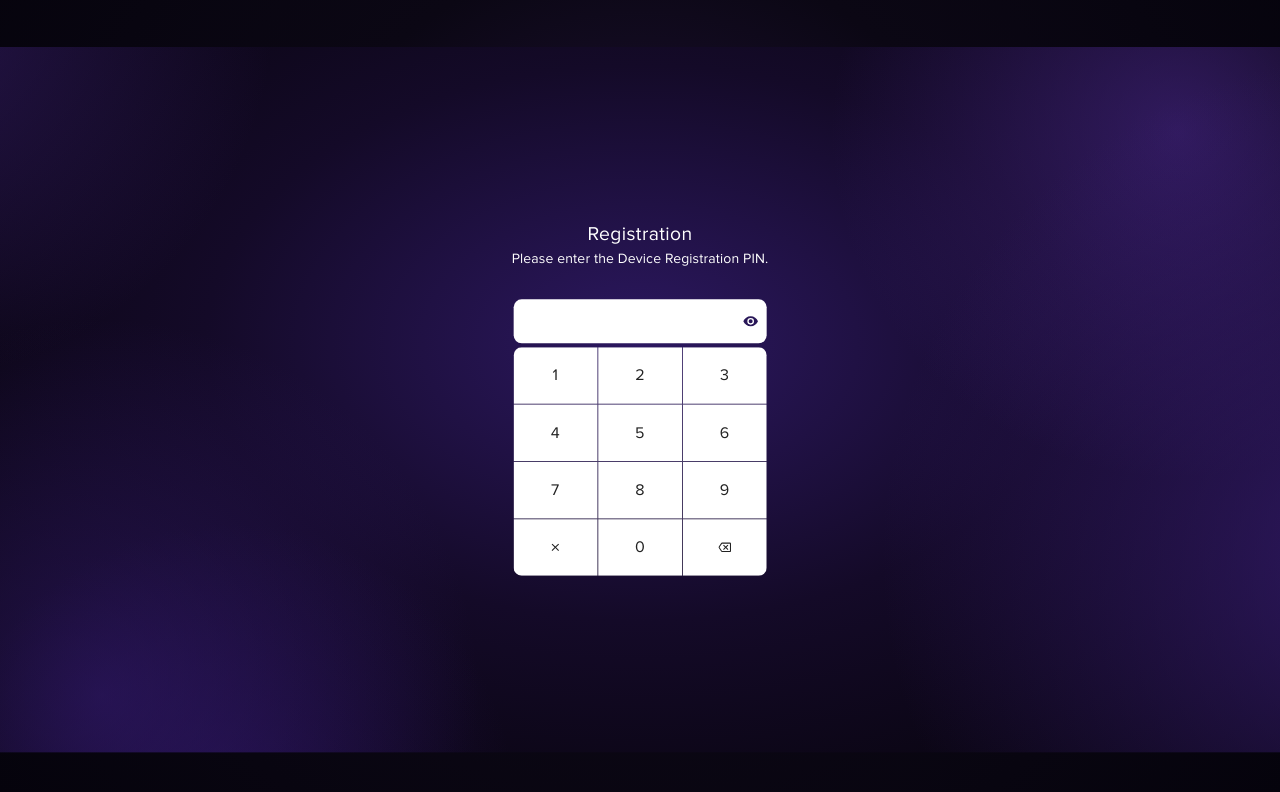
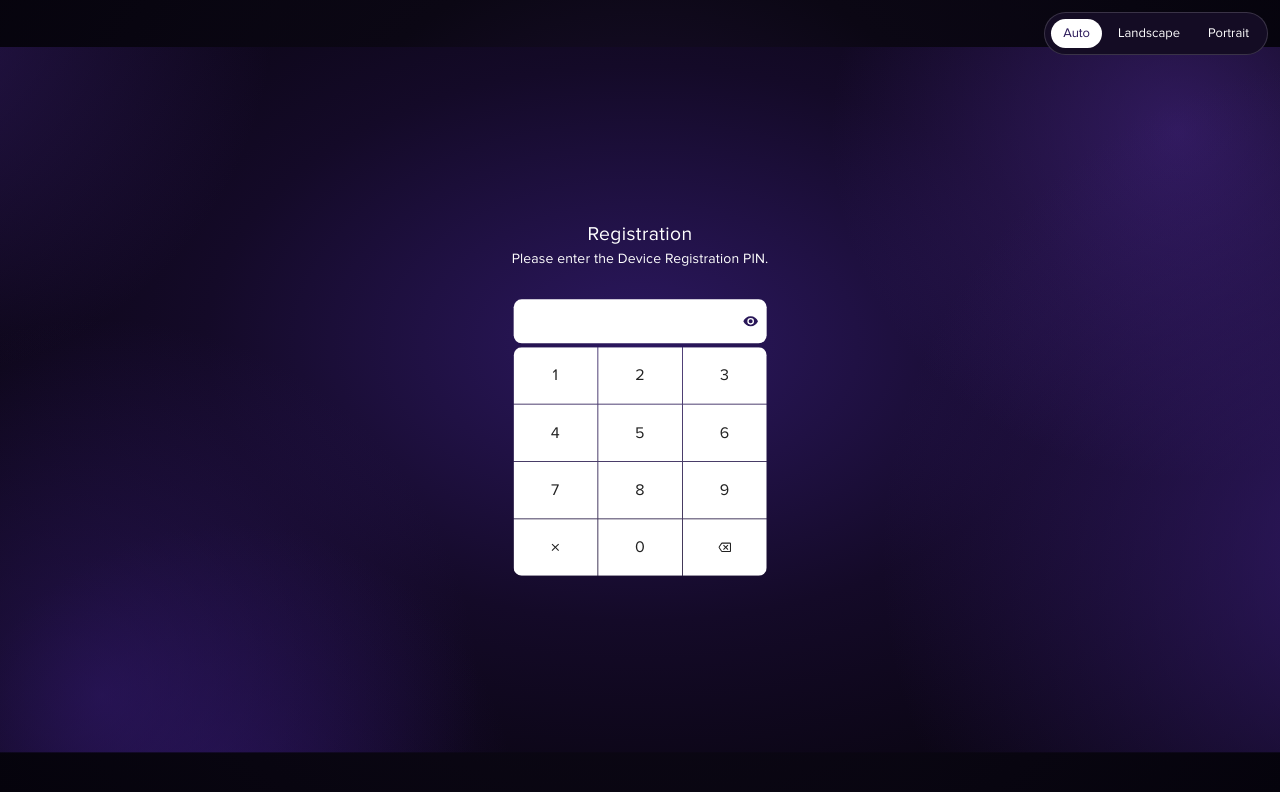
Before and after one commit to aclarence-uxdesign/dwb-redesign, a Next.js app: page / in a window 1280 px wide. Shown: the top 792 px of the page. Built offline with nearby package versions, Linux system fonts and the light colour scheme.

Commit message:
Restore Auto, Landscape, and Portrait preview switches.
The controls stay fixed over the screen so they do not move the board. Auto still follows the TV.

Co-authored-by: aclarence <aclarence@getwellnetwork.com>

```diff
--- a/app/globals.css
+++ b/app/globals.css
@@ -454,7 +454,8 @@ body {
 .pin-value,
 .draw-footer,
 .email-card,
-.email-note {
+.email-note,
+.preview-switch {
   font-family: "Proxima Nova", var(--font-proxima-fallback), sans-serif;
 }
 
@@ -938,6 +939,37 @@ body {
   cursor: not-allowed;
 }
 
+.preview-switch {
+  position: fixed;
+  z-index: 80;
+  top: 12px;
+  right: 12px;
+  display: flex;
+  align-items: center;
+  gap: 4px;
+  padding: 6px;
+  border-radius: 999px;
+  background: #140c24;
+  border: 1px solid rgba(255, 255, 255, 0.16);
+  color: white;
+  pointer-events: auto;
+}
+
+.preview-switch button {
+  border: 0;
+  background: transparent;
+  color: white;
+  border-radius: 999px;
+  padding: 8px 12px;
+  font-size: 13px;
+  line-height: 1;
+}
+
+.preview-switch button[data-active="true"] {
+  background: white;
+  color: #291758;
+}
+
 .email-note {
   min-height: 36px;
   margin: 18px 0 0;
--- a/components/room-app.tsx
+++ b/components/room-app.tsx
@@ -13,11 +13,14 @@ const STAGE = {
   portrait: { width: 2116, height: 3840 },
 } as const;
 
+type Mode = "auto" | Orientation;
+
 const TYPE_STEPS = [0.9, 1, 1.08, 1.16];
 const DIM_STEPS = [0, 0.18, 0.34, 0.5, 0.66];
 
 export function RoomApp() {
   const [registered, setRegistered] = useState(false);
+  const [mode, setMode] = useState<Mode>("auto");
   const [orientation, setOrientation] = useState<Orientation>("landscape");
   const [scale, setScale] = useState(1);
   const [frame, setFrame] = useState({ width: 0, height: 0, top: 0, left: 0 });
@@ -37,12 +40,13 @@ export function RoomApp() {
       const viewport = window.visualViewport;
       const viewWidth = window.innerWidth;
       const viewHeight = window.innerHeight;
-      const next = orientationForDisplay({
+      const natural = orientationForDisplay({
         viewWidth,
         viewHeight,
         screenWidth: window.screen?.width ?? viewWidth,
         screenHeight: window.screen?.height ?? viewHeight,
       });
+      const next = mode === "auto" ? natural : mode;
       const size = STAGE[next];
       setOrientation(next);
       setFrame({
@@ -80,7 +84,7 @@ export function RoomApp() {
       window.visualViewport?.removeEventListener("resize", onRotate);
       window.visualViewport?.removeEventListener("scroll", measure);
     };
-  }, []);
+  }, [mode]);
 
   const style = useMemo(
     () =>
@@ -166,6 +170,19 @@ export function RoomApp() {
           </div>
         </div>
       </main>
+      <div className="preview-switch" role="group" aria-label="Display orientation">
+        {(
+          [
+            ["auto", "Auto"],
+            ["landscape", "Landscape"],
+            ["portrait", "Portrait"],
+          ] as const
+        ).map(([value, label]) => (
+          <button key={value} type="button" data-active={mode === value} onClick={() => setMode(value)}>
+            {label}
+          </button>
+        ))}
+      </div>
     </>
   );
 }
```
Also changed, not shown: 1 other file (tests, documents, lock files or other folders).
